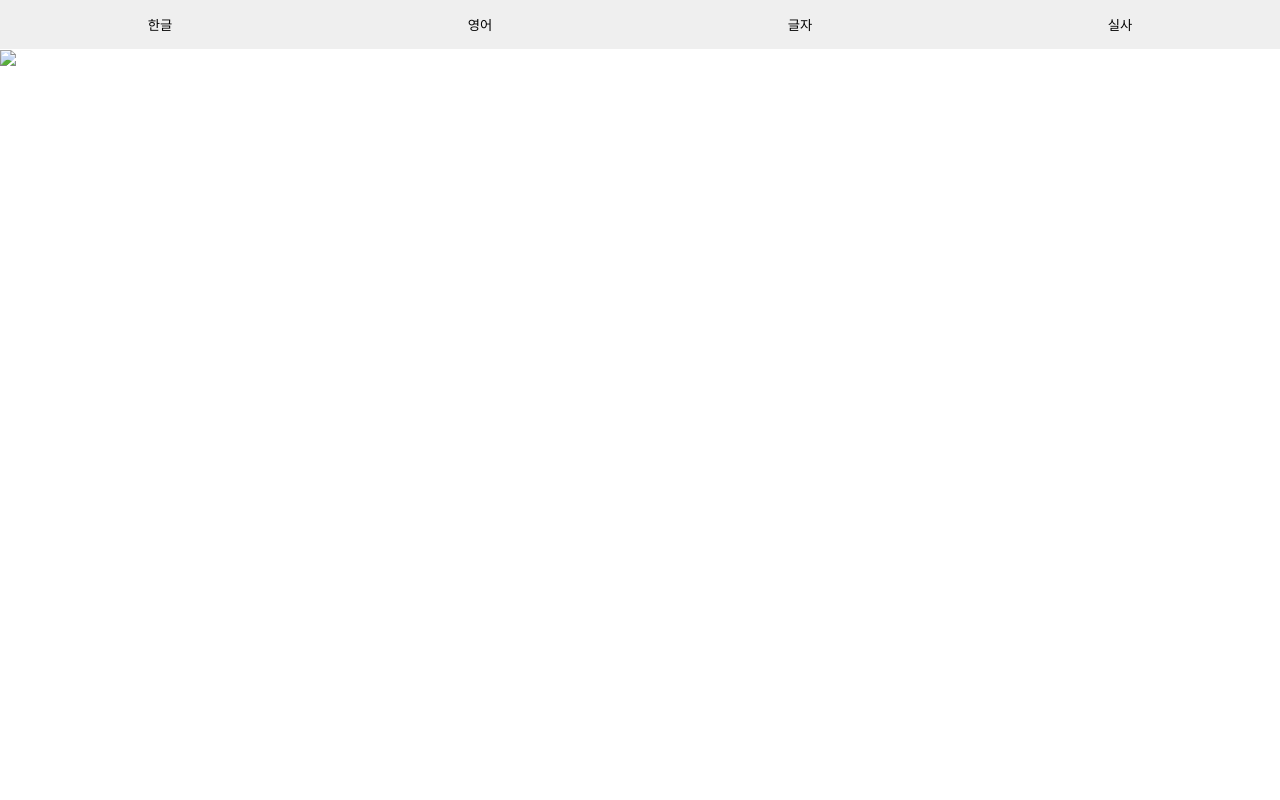
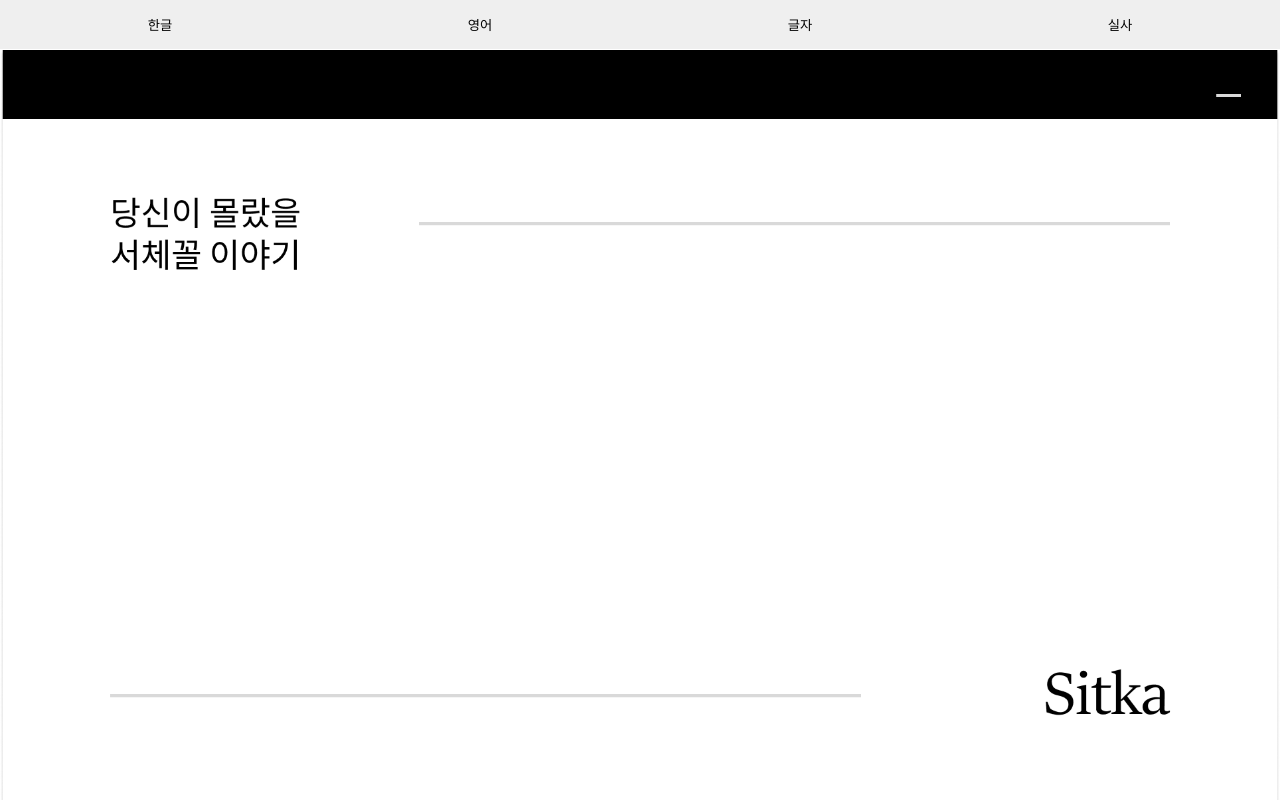
Before and after one commit to waakso/waakso.github.io, a plain HTML site: page index.html in a window 1280 px wide. Both pictures are taken after a click on the button "영어". Shown: the top 800 px of the page. Drawn offline with Linux system fonts and the light colour scheme.

Commit message:
Update index.html

```diff
--- a/index.html
+++ b/index.html
@@ -58,7 +58,7 @@ body{
 </div>
 
 <div class="content">
-    <img src="Frame 1.png">
+    <img src="Frame_1.png">
 </div>
 
 <div class="content">
```
